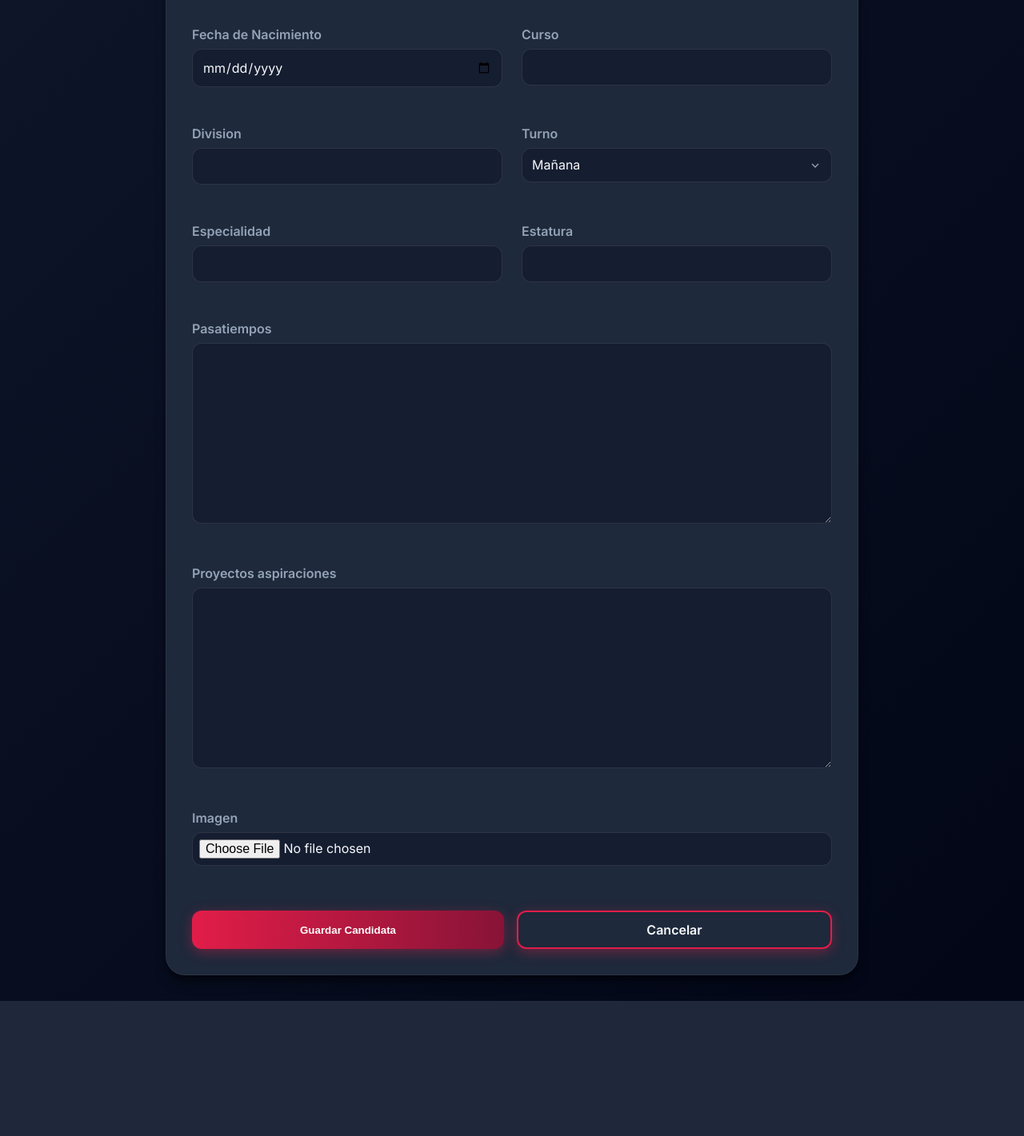
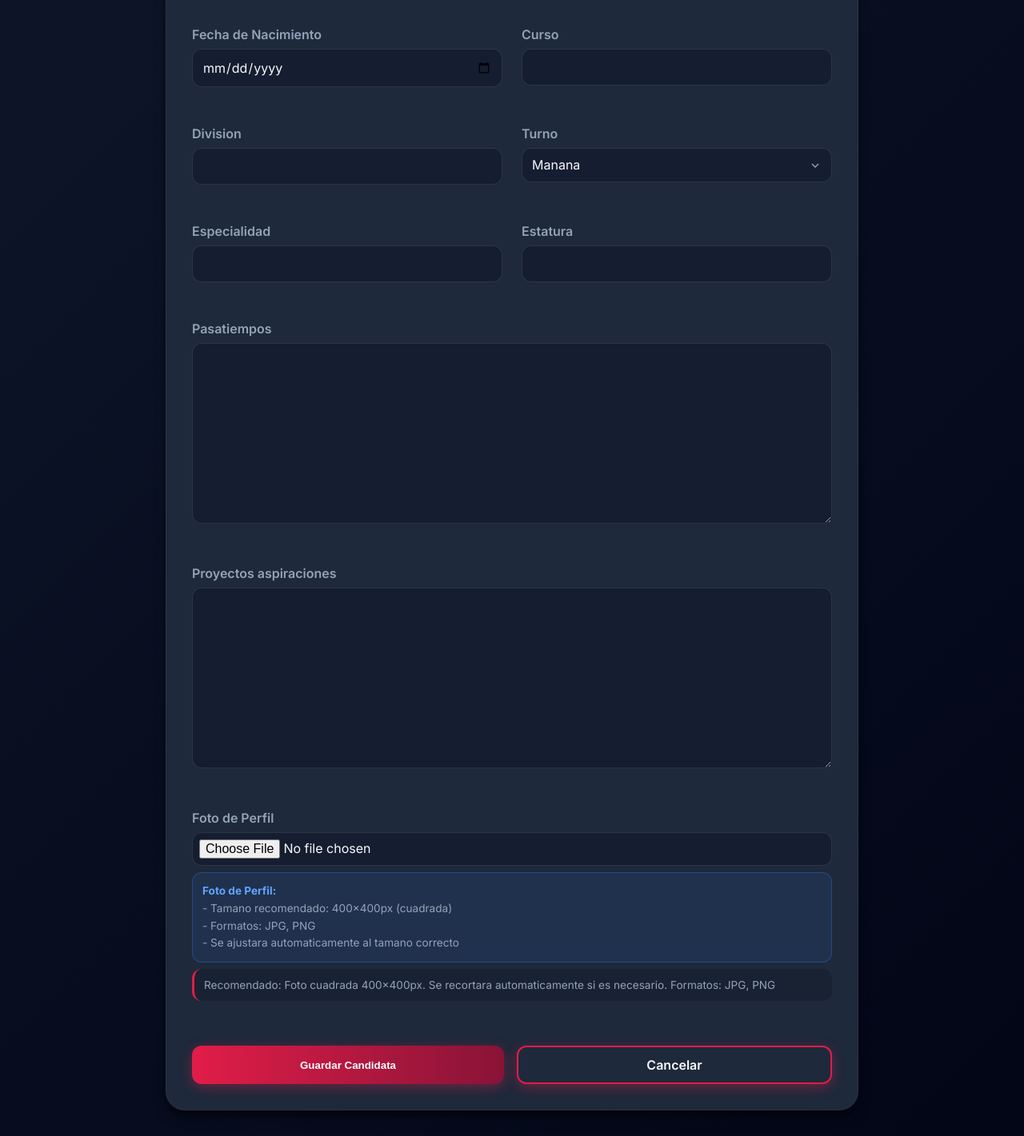
Before and after one commit to emanuelmorales/eleccionReina, a Django app: page /candidata/agregar/ in a window 1280 px wide. Shown: the part 406-1827 px from the top of the page at 80% size. Before the commit the page ends 1658 px from the top, so only its background shows below. Run offline with Django 5.2, Linux system fonts and the light colour scheme.

Commit message:
se corrige las imagenes y se notifica al usuario los tamanos de las mismas

```diff
--- a/candidatas/forms.py
+++ b/candidatas/forms.py
@@ -10,7 +10,8 @@ class FotoForm(forms.Form):
     fotos_subidas = forms.FileField(
         widget=MultipleFileInput(attrs={'class': 'file-input', 'multiple': True}),
         label="Seleccionar Fotos",
-        required=False
+        required=False,
+        help_text="Recomendado: Fotos verticales 600x800px para la galeria. Se recortaran automaticamente. Formatos: JPG, PNG"
     )
     descripcion = forms.CharField(
         required=False,
@@ -56,6 +57,12 @@ class CandidataForm(forms.ModelForm):
     class Meta:
         model = Candidata
         fields = ['nombre', 'apellido', 'dni', 'edad', 'fecha_nacimiento', 'curso', 'division', 'turno', 'especialidad', 'estatura', 'pasatiempos', 'proyectos_aspiraciones', 'imagen']
+        labels = {
+            'imagen': 'Foto de Perfil',
+        }
+        help_texts = {
+            'imagen': 'Recomendado: Foto cuadrada 400x400px. Se recortara automaticamente si es necesario. Formatos: JPG, PNG',
+        }
 
     def __init__(self, *args, **kwargs):
         super().__init__(*args, **kwargs)
--- a/candidatas/models.py
+++ b/candidatas/models.py
@@ -2,7 +2,7 @@ from django.db import models
 
 class Candidata(models.Model):
     TURNO_CHOICES = [
-        ('manana', 'Mañana'),
+        ('manana', 'Manana'),
         ('tarde', 'Tarde'),
         ('noche', 'Noche'),
     ]
@@ -32,15 +32,15 @@ class Candidata(models.Model):
         )['total'] or 0
 
 class Foto(models.Model):
-    candidata = models.ForeignKey(Candidata, on_delete=models.CASCADE, related_name='fotos')
+    candidatura = models.ForeignKey(Candidata, on_delete=models.CASCADE, related_name='fotos')
     imagen = models.ImageField(upload_to='fotos_candidatas/')
     descripcion = models.CharField(max_length=255, blank=True)
 
     def __str__(self):
-        return f"Foto de {self.candidata.nombre} - {self.id}"
+        return f"Foto de {self.candidatura.nombre} - {self.id}"
 
 class Puntuacion(models.Model):
-    candidata = models.ForeignKey(Candidata, on_delete=models.CASCADE, related_name='puntuaciones')
+    candidatura = models.ForeignKey(Candidata, on_delete=models.CASCADE, related_name='puntuaciones')
     belleza = models.IntegerField(default=0)
     simpatia = models.IntegerField(default=0)
     elegancia = models.IntegerField(default=0)
@@ -57,4 +57,4 @@ class Puntuacion(models.Model):
         return self.belleza + self.simpatia + self.elegancia + self.vestimenta + self.maquillaje + self.hinchada
 
     def __str__(self):
-        return f"Puntuación de {self.candidata.nombre} - Total: {self.total}"
+        return f"Puntuacion de {self.candidatura.nombre} - Total: {self.total}"
--- a/candidatas/templates/candidatas/agregar_candidata.html
+++ b/candidatas/templates/candidatas/agregar_candidata.html
@@ -14,6 +14,14 @@
             <div class="form-group{% if field.name == 'pasatiempos' or field.name == 'proyectos_aspiraciones' or field.name == 'imagen' %} full-width{% endif %}">
                 <label for="{{ field.id_for_label }}">{{ field.label }}</label>
                 {{ field }}
+                {% if field.name == 'imagen' %}
+                <div class="info-image-box">
+                    <strong>Foto de Perfil:</strong><br>
+                    - Tamano recomendado: 400x400px (cuadrada)<br>
+                    - Formatos: JPG, PNG<br>
+                    - Se ajustara automaticamente al tamano correcto
+                </div>
+                {% endif %}
                 {% if field.help_text %}
                     <span class="helptext">{{ field.help_text }}</span>
                 {% endif %}
@@ -32,4 +40,21 @@
         </div>
     </form>
 </div>
+
+<style>
+    .info-image-box {
+        background: rgba(59, 130, 246, 0.1);
+        border: 1px solid rgba(59, 130, 246, 0.3);
+        border-radius: var(--radius-md);
+        padding: 0.75rem;
+        margin-top: 0.5rem;
+        font-size: 0.85rem;
+        color: var(--text-muted);
+        line-height: 1.6;
+    }
+
+    .info-image-box strong {
+        color: #60a5fa;
+    }
+</style>
 {% endblock %}
--- a/candidatas/templates/candidatas/base.html
+++ b/candidatas/templates/candidatas/base.html
@@ -202,6 +202,10 @@
             margin-top: 0.5rem;
             font-size: 0.85rem;
             color: var(--text-muted);
+            padding: 0.75rem;
+            background: rgba(15, 23, 42, 0.4);
+            border-radius: var(--radius-md);
+            border-left: 3px solid var(--primary-color);
         }
     </style>
 </head>
--- a/candidatas/views.py
+++ b/candidatas/views.py
@@ -11,34 +11,38 @@ def lista_candidatas(request):
     return render(request, 'candidatas/lista_candidatas.html', {'candidatas': candidatas})
 
 def detalle_candidata(request, pk):
-    candidata = get_object_or_404(Candidata, pk=pk)
-    fotos = candidata.fotos.all()
-    puntuacion = Puntuacion.objects.filter(candidata=candidata).first()
+    candidatura = get_object_or_404(Candidata, pk=pk)
+    fotos = candidatura.fotos.all()
+    puntuacion = Puntuacion.objects.filter(candidatura=candidatura).first()
     return render(request, 'candidatas/detalle_candidata.html', {
-        'candidata': candidata,
-        'candidatura': candidata,
+        'candidata': candidatura,
+        'candidatura': candidatura,
         'fotos': fotos,
         'puntuacion': puntuacion,
         'tiene_puntuacion': puntuacion is not None
     })
 
 def subir_foto(request, pk):
-    candidata = get_object_or_404(Candidata, pk=pk)
+    candidatura = get_object_or_404(Candidata, pk=pk)
     if request.method == 'POST':
         files = request.FILES.getlist('fotos')
         descripcion = request.POST.get('descripcion', '')
 
         if files:
             for f in files:
-                Foto.objects.create(candidata=candidata, imagen=f, descripcion=descripcion)
-            return redirect('detalle_candidata', pk=candidata.pk)
+                Foto.objects.create(candidatura=candidatura, imagen=f, descripcion=descripcion)
+            return redirect('detalle_candidata', pk=candidatura.pk)
         else:
             return render(request, 'candidatas/subir_foto.html', {
-                'candidata': candidata,
+                'candidata': candidatura,
+                'candidatura': candidatura,
                 'error': 'No se seleccionaron archivos.'
             })
 
-    return render(request, 'candidatas/subir_foto.html', {'candidata': candidata})
+    return render(request, 'candidatas/subir_foto.html', {
+        'candidata': candidatura,
+        'candidatura': candidatura
+    })
 
 def agregar_candidata(request):
     if request.method == 'POST':
@@ -51,37 +55,37 @@ def agregar_candidata(request):
     return render(request, 'candidatas/agregar_candidata.html', {'form': form})
 
 def editar_candidata(request, pk):
-    candidata = get_object_or_404(Candidata, pk=pk)
+    candidatura = get_object_or_404(Candidata, pk=pk)
     if request.method == 'POST':
-        form = CandidataForm(request.POST, request.FILES, instance=candidata)
+        form = CandidataForm(request.POST, request.FILES, instance=candidatura)
         if form.is_valid():
             form.save()
-            return redirect('detalle_candidata', pk=candidata.pk)
+            return redirect('detalle_candidata', pk=candidatura.pk)
     else:
-        form = CandidataForm(instance=candidata)
+        form = CandidataForm(instance=candidatura)
     return render(request, 'candidatas/editar_candidata.html', {
         'form': form,
-        'candidata': candidata,
-        'candidatura': candidata,
+        'candidata': candidatura,
+        'candidatura': candidatura,
         'errors': form.errors if request.method == 'POST' and not form.is_valid() else None
     })
 
 def eliminar_candidata(request, pk):
-    candidata = get_object_or_404(Candidata, pk=pk)
+    candidatura = get_object_or_404(Candidata, pk=pk)
     if request.method == 'POST':
-        candidata.delete()
+        candidatura.delete()
         return redirect('lista_candidatas')
-    return render(request, 'candidatas/eliminar_candidata.html', {'candidata': candidata, 'candidatura': candidata})
+    return render(request, 'candidatas/eliminar_candidata.html', {'candidata': candidatura, 'candidatura': candidatura})
 
 def eliminar_foto(request, pk):
     foto = get_object_or_404(Foto, pk=pk)
-    candidata_pk = foto.candidata.pk
+    candidata_pk = foto.candidatura.pk
     foto.delete()
     return redirect('detalle_candidata', pk=candidata_pk)
 
 def puntuar_candidata(request, pk):
-    candidata = get_object_or_404(Candidata, pk=pk)
-    puntuacion_existente = Puntuacion.objects.filter(candidata=candidata).first()
+    candidatura = get_object_or_404(Candidata, pk=pk)
+    puntuacion_existente = Puntuacion.objects.filter(candidatura=candidatura).first()
 
     if request.method == 'POST':
         form = PuntuacionForm(request.POST)
@@ -96,9 +100,9 @@ def puntuar_candidata(request, pk):
                 puntuacion_existente.save()
             else:
                 puntuacion = form.save(commit=False)
-                puntuacion.candidata = candidata
+                puntuacion.candidatura = candidatura
                 puntuacion.save()
-            return redirect('detalle_candidata', pk=candidata.pk)
+            return redirect('detalle_candidata', pk=candidatura.pk)
         errors = form.errors
     else:
         if puntuacion_existente:
@@ -109,8 +113,8 @@ def puntuar_candidata(request, pk):
 
     return render(request, 'candidatas/puntuar_candidata.html', {
         'form': form,
-        'candidata': candidata,
-        'candidatura': candidata,
+        'candidata': candidatura,
+        'candidatura': candidatura,
         'errors': errors,
         'puntuacion_existente': puntuacion_existente is not None
     })
```
Also changed, not shown: candidatas/admin.py (+4 -4 lines), candidatas/templates/candidatas/subir_foto.html (+47 -7 lines), candidatas/migrations/0004_rename_candidata_foto_candidatura_and_more.py (added).
